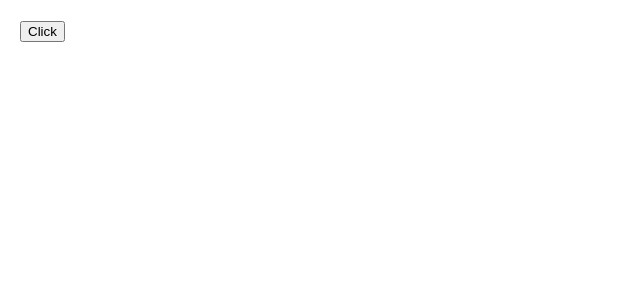
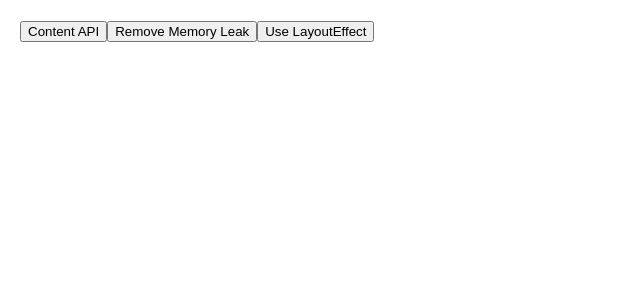
Before and after one commit to quangbm0807/ReactProject, a React (Create React App) app in the folder tiktok/: page / in a window 1280 px wide. Shown: the top 300 px of the page, without its empty margins (0-640 px from the left). Built offline with nearby package versions, Linux system fonts and the light colour scheme.

Commit message:
Fix layout App & Feat LayoutEffect

```diff
--- a/tiktok/src/App.js
+++ b/tiktok/src/App.js
@@ -1,6 +1,7 @@
 import { useState } from 'react';
 import Content from './component/Content';
 import Lession from './component/Lession';
+import LayOutEffect from './component/LayOutEffect';
 // import ContentEffectTimeout from './component/ContentEffectTimeout';
 // import PreviewAvt from './component/PreviewAvt';
 
@@ -102,31 +103,18 @@ function App() {
   //     setTask('');
   //   }
   // };
-  const [mounted, setMounted] = useState(false);
+  const [showContent, setShowContent] = useState(false);
+  const [showLession, setShowLession] = useState(false);
+  const [showLayoutEffect, setShowLayoutEffect] = useState(false);
 
   return (
     <div style={{ padding: 20 }}>
-      {/* <input
-        value={task}
-        type="text"
-        onChange={(e) => setTask(e.target.value)}
-      />
-      <button
-        onClick={
-          () => handleAddTask(task)}
-      >
-        Add
-      </button>
-      <ul>
-        {tasks.map((task, index) => (
-          <li key={index}>{task}</li>
-        ))}
-      </ul> */}
-      <button onClick={() => setMounted(!mounted)} >Click</button>
-      {/* {mounted && <Content />} */}
-      {mounted && <Lession />}
-      {/* <ContentEffectTimeout />
-      <PreviewAvt /> */}
+      <button onClick={() => setShowContent(!showContent)} >Content API</button>
+      {showContent && <Content />}
+      <button onClick={() => setShowLession(!showLession)} >Remove Memory Leak</button>
+      {showLession && <Lession />}
+      <button onClick={() => setShowLayoutEffect(!showLayoutEffect)} >Use LayoutEffect</button>
+      {showLayoutEffect && <LayOutEffect />}
     </div>
   );
 }
--- /dev/null
+++ b/tiktok/src/component/LayOutEffect.js
@@ -0,0 +1,22 @@
+import { useState, useLayoutEffect, useEffect } from "react";
+
+
+export default function LayOutEffect() {
+    const [count, setCount] = useState(0);
+
+
+    useLayoutEffect(() => {
+        if (count > 3) {
+            setCount(0);
+        }
+    }, [count]);
+    const handleIncrement = () => {
+        setCount(prevCount => prevCount + 1);
+    }
+    return (
+        <>
+            <h1> {count}</h1>
+            <button onClick={handleIncrement} >Incresement</button>
+        </>
+    )
+}
```
